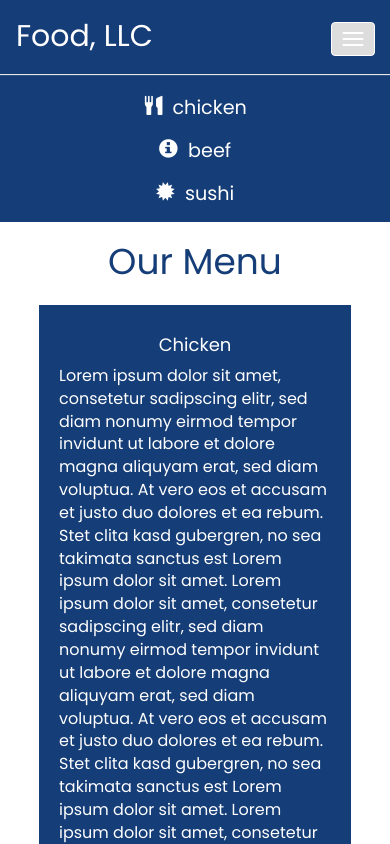
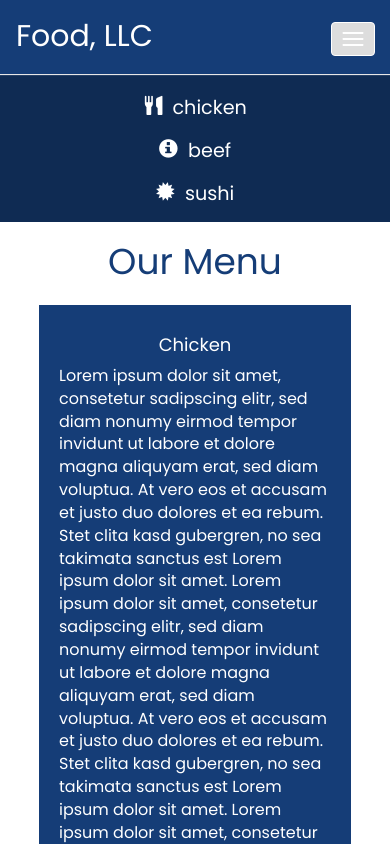
Before and after one commit to Jaylestia/coursera-assignment, a plain HTML site: page module3-solution/index.html in a window 390 px wide. Both pictures are taken after a click on the button "Toggle navigation". Shown: the top 844 px of the page. Drawn offline with nearby package versions, Linux system fonts and the light colour scheme.

Commit message:
Update Module 3 Assignment

```diff
--- a/module3-solution/css/styles.css
+++ b/module3-solution/css/styles.css
@@ -107,6 +107,10 @@ a.navbar-brand {
     height: 20px;
   }
 
+  .navbar-collapse {
+      background-color: rgba(0,0,0,0.3);
+  }
+
   #collapsable-nav a {
     font-size: 1.2em;
   }
```
